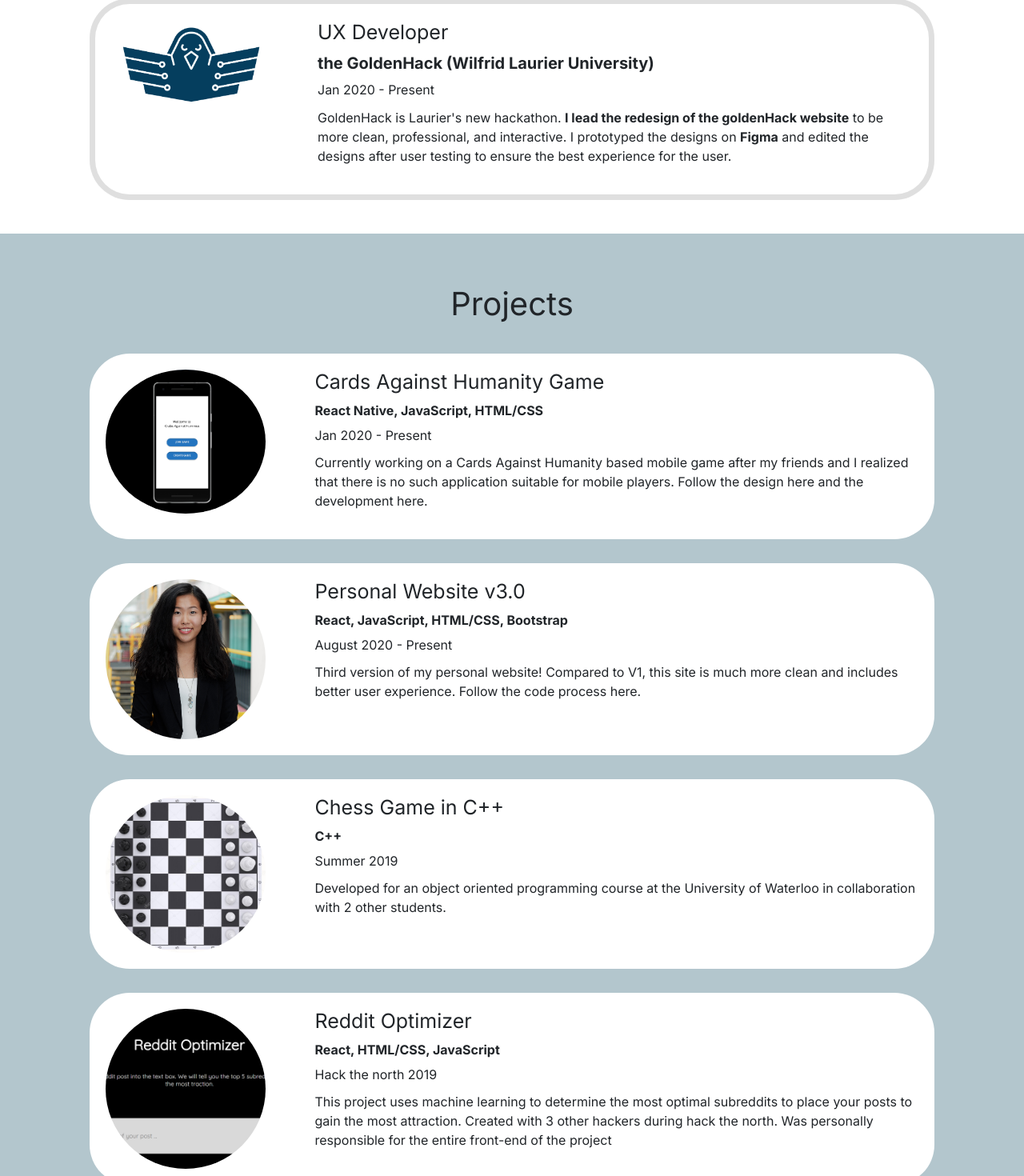
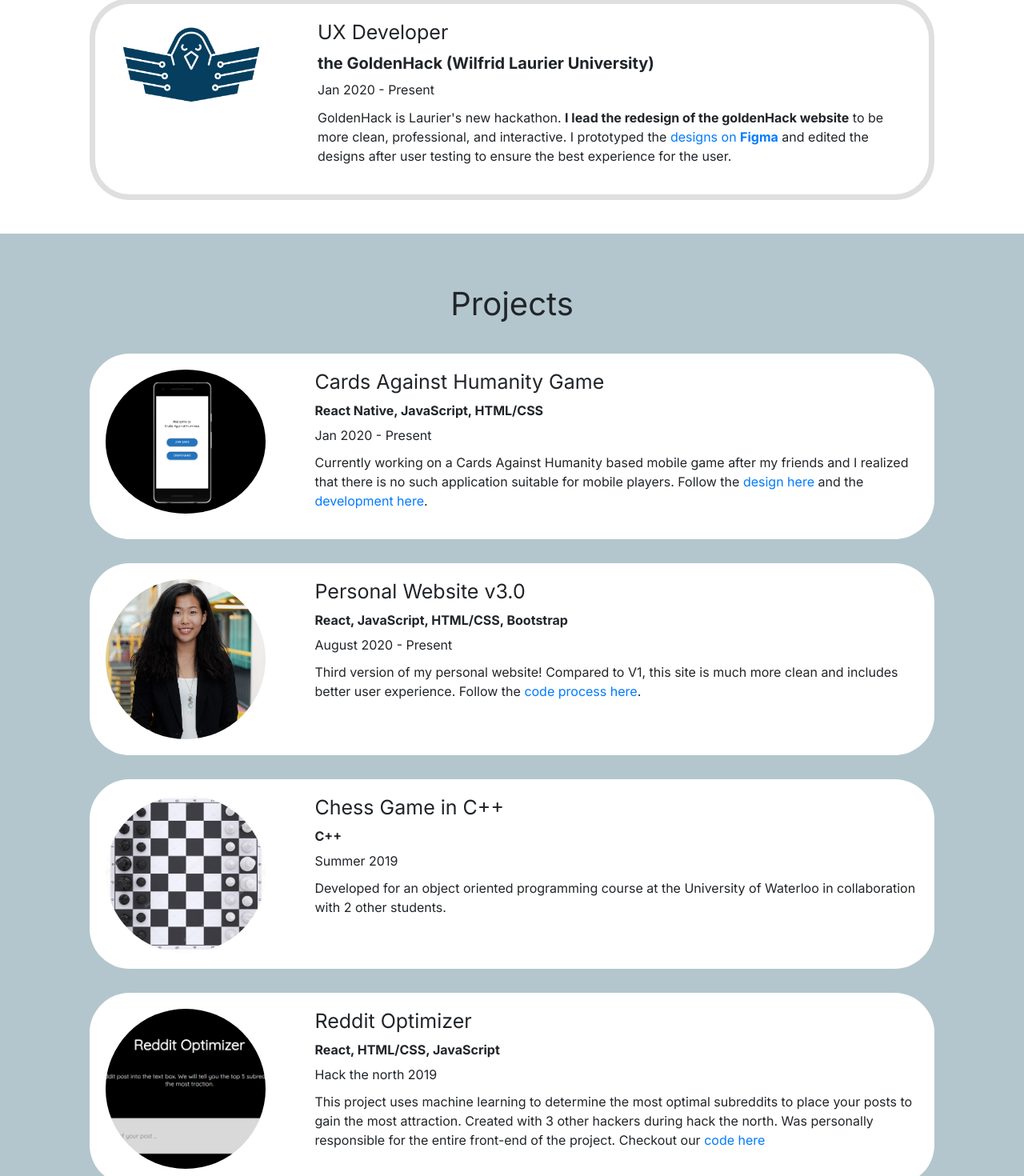
Before and after one commit to helenwxdong/Portfolio, a React (Create React App) app: page / in a window 1280 px wide. Shown: the part 1466-2936 px from the top of the page at 80% size. Built offline with nearby package versions, Linux system fonts and the light colour scheme.

Commit message:
Added hyperlinks

```diff
--- a/src/components/Experience.js
+++ b/src/components/Experience.js
@@ -61,8 +61,9 @@
             <p>
               GoldenHack is Laurier's new hackathon.{" "}
               <b>I lead the redesign of the goldenHack website</b> to be more
-              clean, professional, and interactive. I prototyped the designs on{" "}
-              <b>Figma</b> and edited the designs after user testing to ensure
+              clean, professional, and interactive. I prototyped the
+              <a href="https://www.figma.com/file/VDb1JPEAKRiiZf3pnBw7TW/GoldenHack-2020"> designs on{" "}
+              <b>Figma</b> </a> and edited the designs after user testing to ensure
               the best experience for the user.
             </p>
           ),
--- a/src/components/Projects.js
+++ b/src/components/Projects.js
@@ -27,9 +27,9 @@
             <p>
               Currently working on a Cards Against Humanity based mobile game
               after my friends and I realized that there is no such application
-              suitable for mobile players. Follow the design here and the
-              development here.
-            </p>
+              suitable for mobile players. Follow the <a href="https://www.figma.com/file/w39Enz0IAlLG47WUXdIq03/CardGame?node-id=0%3A1">design here </a>and the
+              <a href="https://github.com/helenwxdong/card-project"> development here</a>.
+              </p>
           ),
         },
         {
@@ -41,7 +41,7 @@
             <p>
               Third version of my personal website! Compared to V1, this site is
               much more clean and includes better user experience. Follow the
-              code process here.
+              <a href="https://github.com/helenwxdong/Portfolio"> code process here</a>.
             </p>
           ),
         },
@@ -67,7 +67,8 @@
               This project uses machine learning to determine the most optimal
               subreddits to place your posts to gain the most attraction.
               Created with 3 other hackers during hack the north. Was personally
-              responsible for the entire front-end of the project
+              responsible for the entire front-end of the project. Checkout our
+              <a href="https://github.com/AndrewPochapsky/hack-the-north-2019"> code here</a>
             </p>
           ),
         },
```
